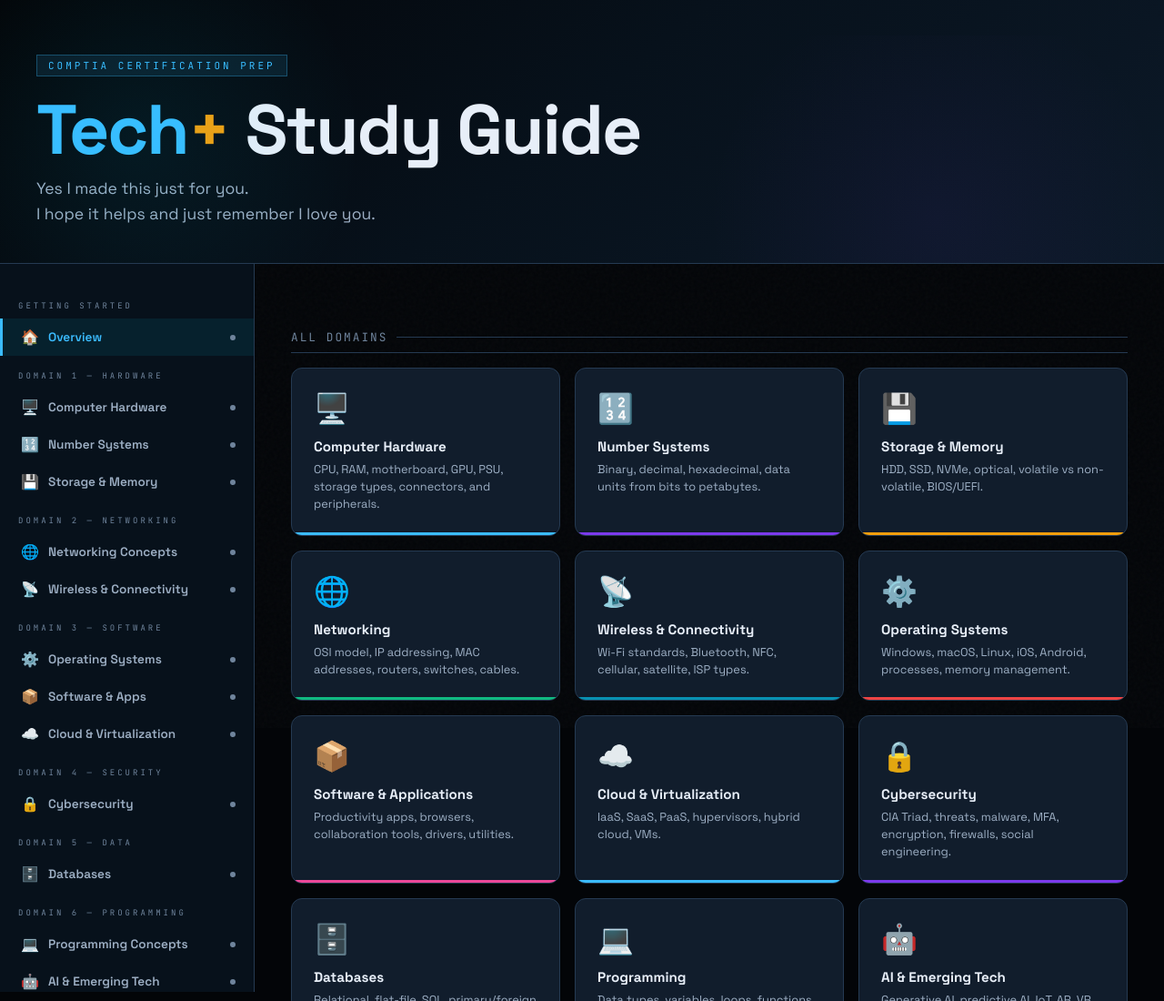
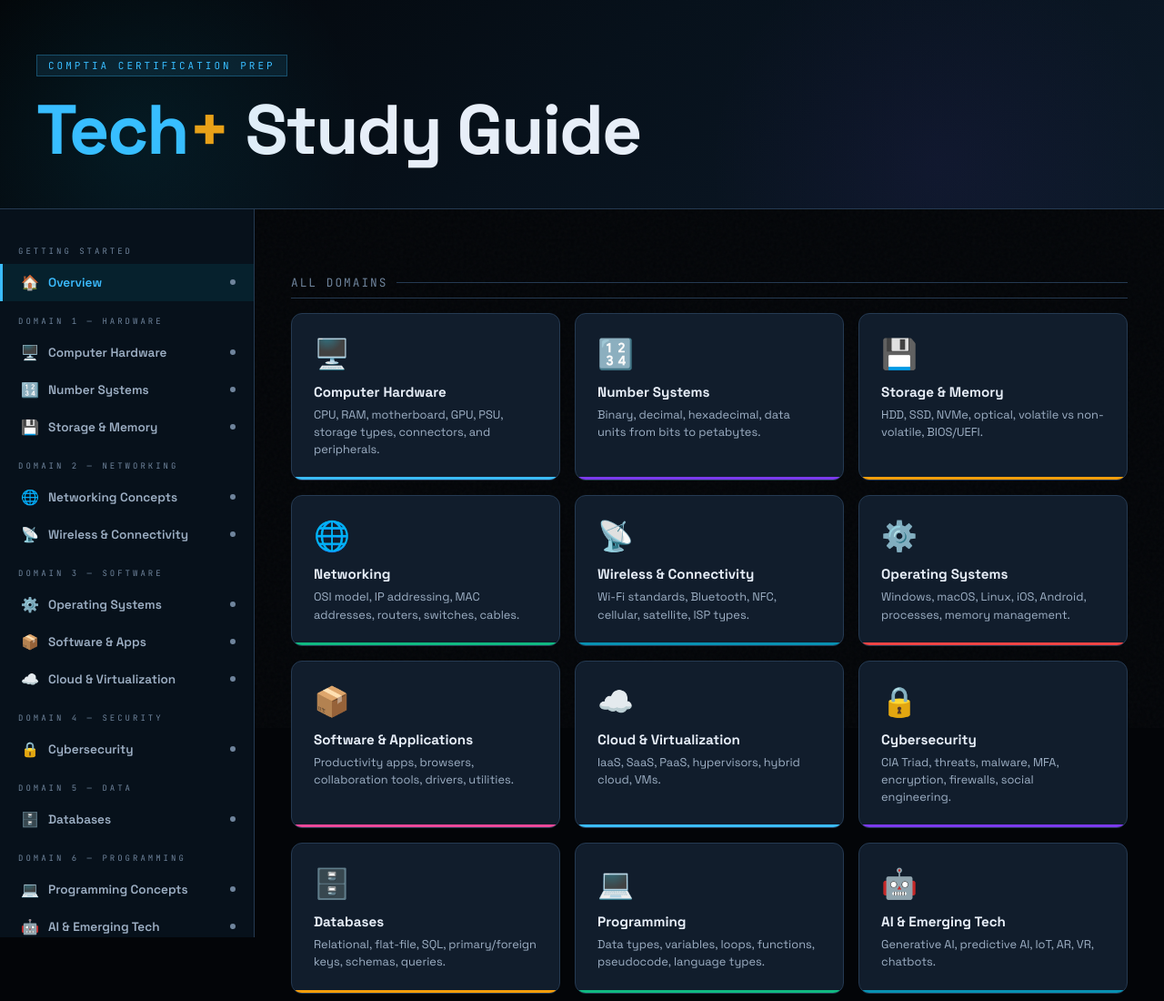
Before and after one commit to LJA-ICSI25/learning-hub, an Electron app: page practice.html in a window 1280 px wide. Shown: the top 1100 px of the page at 91% size. Drawn offline with Linux system fonts and the light colour scheme.

Commit message:
Update and rename lali.html to practice.html

```diff
--- a/lali.html
+++ b/practice.html
@@ -1373,7 +1373,7 @@ h3.sub { font-size: 1.1rem; font-weight: 700; margin: 24px 0 12px; }
 <header>
   <div class="header-badge">CompTIA Certification Prep</div>
   <h1><span class="c">Tech</span><span class="plus">+</span> Study Guide</h1>
-  <p class="subtitle">Yes I made this just for you.<br> I hope it helps and just remember I love you.</p>
+  <!--I still love you, I just had to change it so I can share it out to other people -->
 </header>
 <div class="layout">
 <!-- SIDEBAR -->
```
